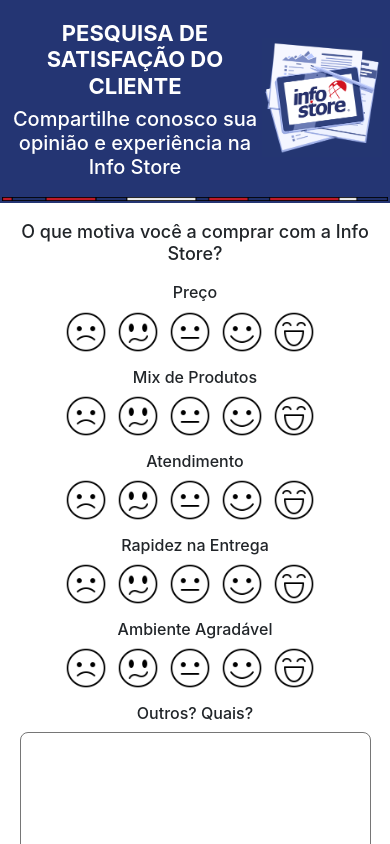
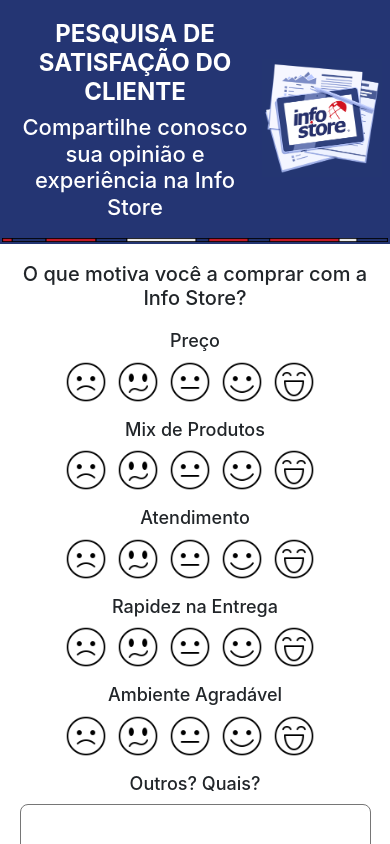
Before and after one commit to Josephpaz/Store-Suggestion, a React (Create React App) app: page / in a window 390 px wide. Shown: the top 844 px of the page. Built offline with nearby package versions, Linux system fonts and the light colour scheme.

Commit message:
final_version

```diff
--- a/src/App.css
+++ b/src/App.css
@@ -80,10 +80,10 @@
         text-align: center;
     }
 
-    h1{font-size: 22px;}
-    h2{font-size: 20px;}
-    h3{font-size: 18px; margin-top: 2px; padding: 4px;}
-    h4{font-size: 16px; margin-top: 15px; }
+    h1{font-size: 24px;}
+    h2{font-size: 22px;}
+    h3{font-size: 20px; margin-top: 2px; padding: 4px;}
+    h4{font-size: 18px; margin-top: 15px; padding: 1px;}
 
     textarea{
         width: 90%;
--- a/src/App.js
+++ b/src/App.js
@@ -304,7 +304,7 @@
                 </div>
                 <h4>Outros? Quais?</h4>
                 <textarea cols="80" rows="4" value={this.state.motivo} onChange={this.onChangeMotivo} />
-              </li> <br />
+              </li>
               <li>
                 <h4>O quão satisfeito você ficou com nosso serviço?</h4>
                 <div className="emojis-box">
```
